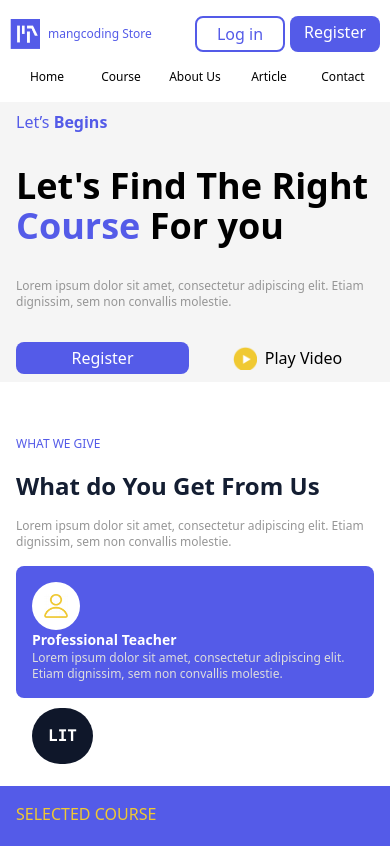
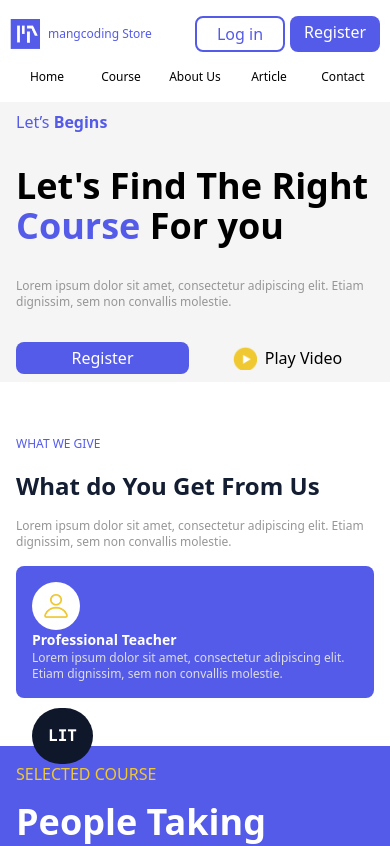
Before and after one commit to Molaei07/design-tailwind, a React (Vite) app: page / in a window 390 px wide. Shown: the top 846 px of the page. Built offline with nearby package versions, Linux system fonts and the light colour scheme.

Commit message:
Remove the padding at the bottom of the slider section

```diff
--- a/src/components/content/sliders/createItems/createItem.jsx
+++ b/src/components/content/sliders/createItems/createItem.jsx
@@ -53,7 +53,7 @@
                 keyBoardControl={true}
                 customTransition="transform 300ms"
                 transitionDuration={500}
-                containerClass="carousel-container pb-10"
+                containerClass="carousel-container sm:pb-10"
                 deviceType={'desktop'}
                 itemClass="w-[100%] h-full rounded-lg bg-[#545BE8] px-4 py-4 lg:py-8 flex flex-wrap dark:bg-blue-900"
                 sliderClass="gap-x-0 sm:gap-x-4 relative"
```
